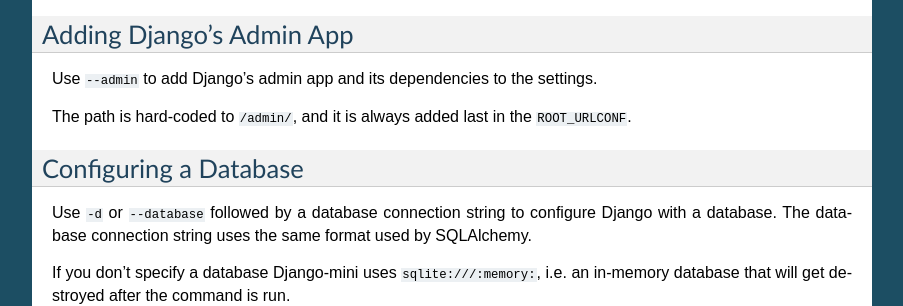
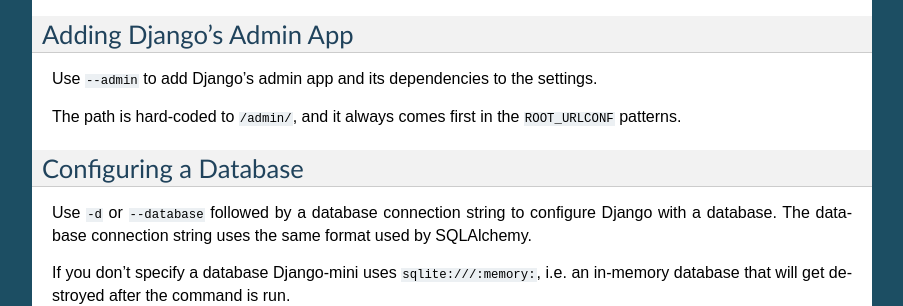
Before and after one commit to davidwtbuxton/django-mini, a Sphinx documentation site: the page built from docs/index.rst, in a window 1280 px wide and 900 px high, scrolled down 1012 px. Shown: the part 152-458 px from the top of the window, without its empty margins (198-1101 px from the left). Built offline with Sphinx 7.4.7, drawn with Linux system fonts in a browser that asks for light colours; the version number could not be read and is left out.

Commit message:
Change --admin so that it always comes first in the URL patterns, not last.

```diff
--- a/djangomini.py
+++ b/djangomini.py
@@ -216,7 +216,8 @@
 
     urlpatterns = make_urlpatterns(options.apps)
     if options.admin:
-        urlpatterns += make_admin_urlpatterns()
+        # Force /admin/ first in the patterns.
+        urlpatterns = make_admin_urlpatterns() + urlpatterns
 
     configure_urlconf(urlpatterns)
     execute_from_command_line(['django-mini'] + arguments)
--- a/docs/index.rst
+++ b/docs/index.rst
@@ -75,8 +75,7 @@
 
 Use ``--admin`` to add Django's admin app and its dependencies to the settings.
 
-The path is hard-coded to ``/admin/``, and it is always added last in the ``ROOT_URLCONF``.
-
+The path is hard-coded to ``/admin/``, and it always comes first in the ``ROOT_URLCONF`` patterns.
 
 
 Configuring a Database
```
